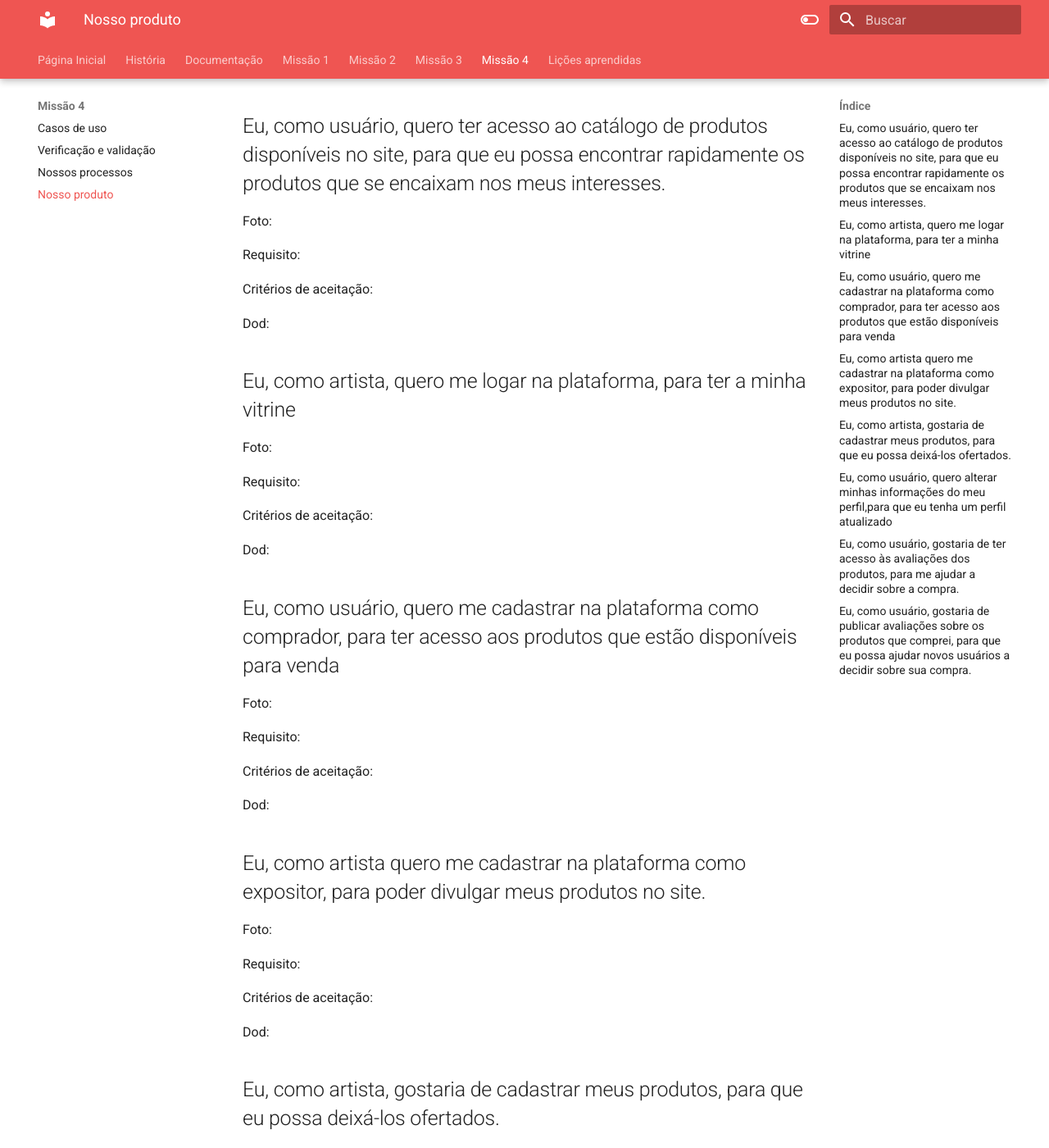
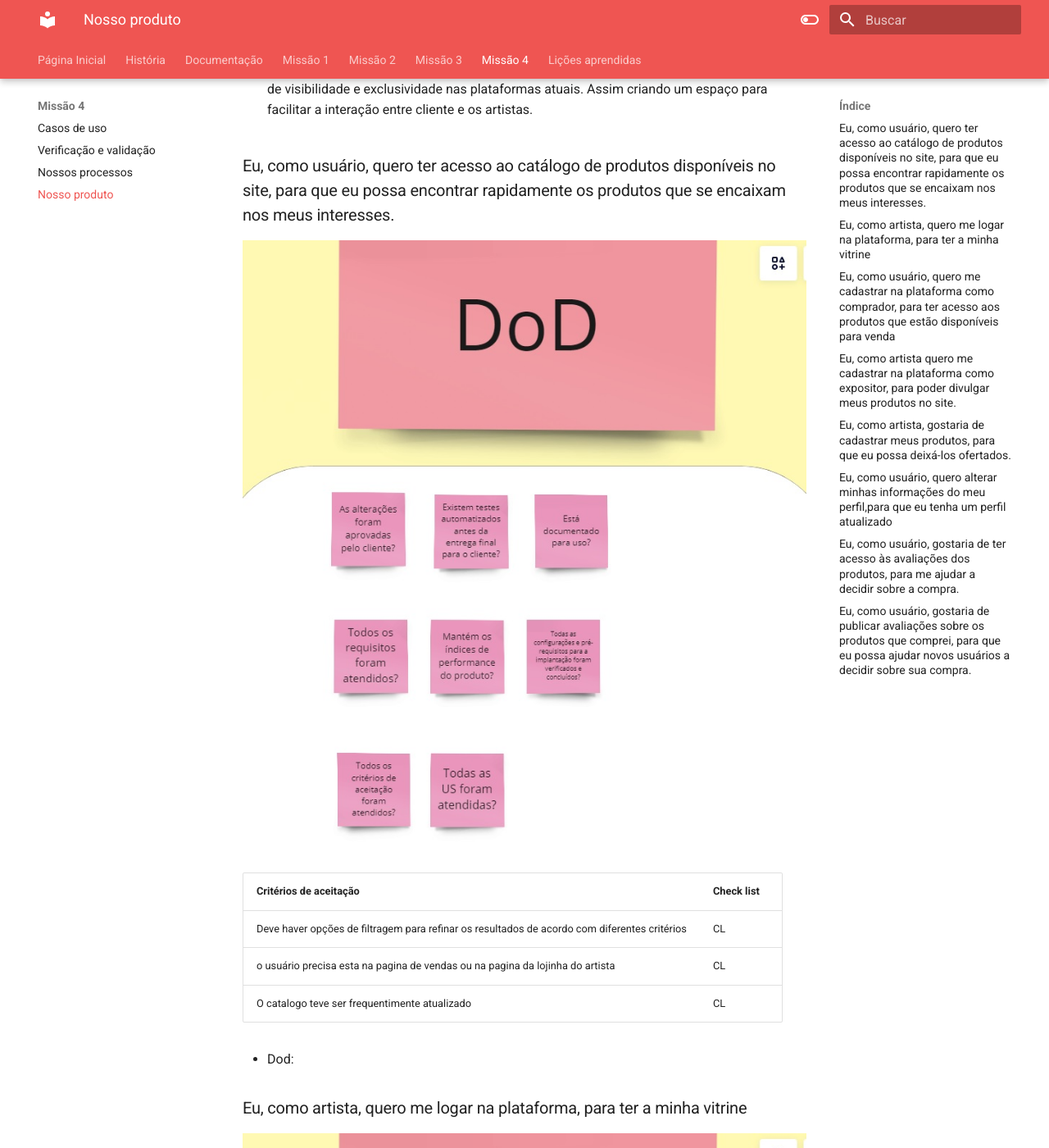
Before and after one commit to mdsreq-fga-unb/2023.2-ArtPlace, an MkDocs documentation site: the page built from docs/missao4/NossoProduto.md, in a window 1280 px wide and 1400 px high, scrolled down 199 px. Shown: the whole window at 82% size. Built offline with MkDocs 1.6.1 and Material for MkDocs 9.7.7, drawn with Linux system fonts in a browser that asks for light colours; some of the changed text lies outside the part shown.

Commit message:
missão 4

```diff
--- a/docs/missao4/NossoProduto.md
+++ b/docs/missao4/NossoProduto.md
@@ -1,92 +1,110 @@
 # introdução
 
-- Nome do projeto
+- ArtPlace:
 
--Pequena descrição
+- O projeto Artplace tem como objetivo solucionar o problema de pequenos artistas na falta de visibilidade e exclusividade nas plataformas atuais. Assim criando um espaço para facilitar a interação entre cliente e os artistas.
 
-## Eu, como usuário, quero ter acesso ao catálogo de produtos disponíveis no site, para que eu possa encontrar rapidamente os produtos que se encaixam nos meus interesses.
+### Eu, como usuário, quero ter acesso ao catálogo de produtos disponíveis no site, para que eu possa encontrar rapidamente os produtos que se encaixam nos meus interesses.
 
-Foto:
+![Image title](../assets/dorDod.jpg)
 
-Requisito:
+| Critérios de aceitação | Check list|
+| --- | --- |
+| Deve haver opções de filtragem para refinar os resultados de acordo com diferentes critérios | CL |
+| o usuário precisa esta na pagina de vendas ou na pagina da lojinha do artista | CL |
+| O catalogo teve ser frequentimente atualizado | CL |
 
-Critérios de aceitação:
-
-Dod:
+- Dod:
 
 
-## Eu, como artista, quero me logar na plataforma, para ter a minha vitrine
+### Eu, como artista, quero me logar na plataforma, para ter a minha vitrine
 
-Foto:
-
-Requisito:
-
-Critérios de aceitação:
-
-Dod:
+![Image title](../assets/dorDod.jpg)
 
 
-## Eu, como usuário, quero me cadastrar na plataforma como comprador, para ter acesso aos produtos que estão disponíveis para venda
+| Critérios de aceitação | Check list|
+| --- | --- |
+| O artista deve ter cadastro | CL |
+| Colocar o e-amil e senha corretos | CL |
+| teve ter como alterar a senha | CL |
 
-Foto:
-
-Requisito:
-
-Critérios de aceitação:
-
-Dod:
+- Dod:
 
 
-## Eu, como artista quero me cadastrar na plataforma como expositor, para poder divulgar meus produtos no site.
+### Eu, como usuário, quero me cadastrar na plataforma como comprador, para ter acesso aos produtos que estão disponíveis para venda
 
-Foto:
-
-Requisito:
-
-Critérios de aceitação:
-
-Dod:
+![Image title](../assets/dorDod.jpg)
 
 
-## Eu, como artista, gostaria de cadastrar meus produtos, para que eu possa deixá-los ofertados.
-
-Foto:
-
-Requisito:
-
-Critérios de aceitação:
-
-Dod:
+| Critérios de aceitação | Check list|
+| --- | --- |
+| Dever ter a opção de artista e comprador | CL |
+| Deve ter uma validação dos dados que forem colocados | CL |
 
 
 
-## Eu, como usuário, quero alterar minhas informações do meu perfil,para que eu tenha um perfil atualizado
+### Eu, como artista quero me cadastrar na plataforma como expositor, para poder divulgar meus produtos no site.
 
-Foto:
-
-Requisito:
-
-Critérios de aceitação:
-
-Dod:
+![Image title](../assets/dorDod.jpg)
 
 
-## Eu, como usuário, gostaria de ter acesso às avaliações dos produtos, para me ajudar a decidir sobre a compra.
+| Critérios de aceitação | Check list|
+| --- | --- |
+| Dever ter a opção de artista e comprador| CL |
+| Deve ter uma validação dos dados que forem colocados | CL |
 
-Foto:
-
-Requisito:
-
-Critérios de aceitação:
-
-Dod:
+- Dod:
 
 
-## Eu, como usuário, gostaria de publicar avaliações sobre os produtos que comprei, para que eu possa ajudar novos usuários a decidir sobre sua compra.
-Foto:
+### Eu, como artista, gostaria de cadastrar meus produtos, para que eu possa deixá-los ofertados.
 
-Requisito:
+![Image title](../assets/dorDod.jpg)
 
-Critérios de aceitação:
 
-Dod:
+| Critérios de aceitação | Check list|
+| --- | --- |
+| deve ter acesso a pagina de cadastro de produtos| CL |
+| O cadatro precisa ter foto, matéria, descrição e preço do produto | CL |
+| Não pode ser cadastrado produtos com datas no passado | CL |
+
+- Dod:
+
+
+### Eu, como usuário, quero alterar minhas informações do meu perfil,para que eu tenha um perfil atualizado
+
+![Image title](../assets/dorDod.jpg)
+
+
+| Critérios de aceitação | Check list|
+| --- | --- |
+| O usuário deve poder acessar a página de configurações ou perfil para encontrar a opção de alterar a foto.| CL |
+| Deve ser aceito apenas imagens em JPEG e PNG | CL |
+|permitir ao usuário fazer upload do seu dispositivo | CL |
+
+- Dod:
+
+
+### Eu, como usuário, gostaria de ter acesso às avaliações dos produtos, para me ajudar a decidir sobre a compra.
+
+![Image title](../assets/dorDod.jpg)
+
+
+| Critérios de aceitação | Check list|
+| --- | --- |
+| deve ter um filtro das avaliação | CL |
+| deve estar ligada ao produto | CL |
+
+- Dod:
+
+
+### Eu, como usuário, gostaria de publicar avaliações sobre os produtos que comprei, para que eu possa ajudar novos usuários a decidir sobre sua compra.
+
+![Image title](../assets/dorDod.jpg)
+
+
+| Critérios de aceitação | Check list|
+| --- | --- |
+| deve fazer apenas um avaliação por produto | CL |
+| deve poder revisar a avaliação antes de publicar| CL |
+
+- Dod:
```
